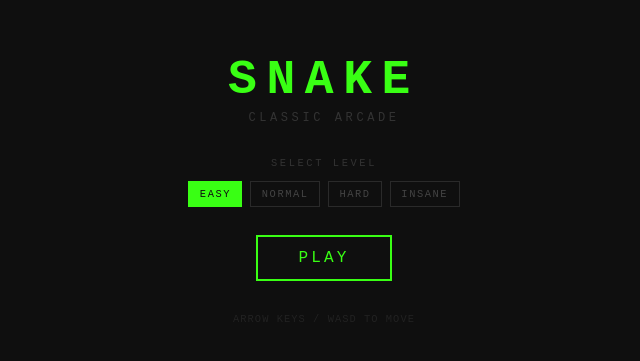
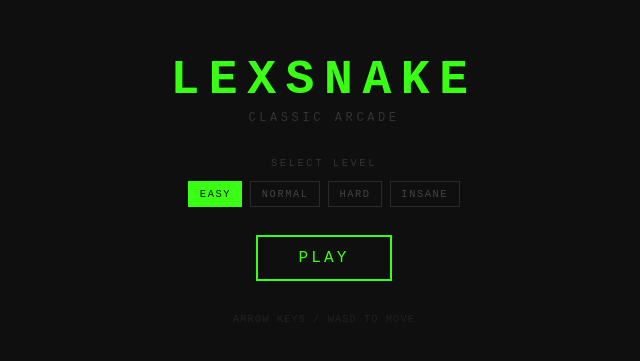
Before and after one commit to afriyielexis0-ui/snake-game, a React (Vite) app: page / in a window 1280 px wide. Shown: the part 211-572 px from the top of the page, without its empty margins (316-956 px from the left). Built offline with nearby package versions, Linux system fonts and the light colour scheme.

Commit message:
sync from VoidCode

```diff
--- a/index.html
+++ b/index.html
@@ -3,7 +3,7 @@
   <head>
     <meta charset="UTF-8" />
     <meta name="viewport" content="width=device-width, initial-scale=1.0" />
-    <title>Snake</title>
+    <title>LexSnake</title>
     <style>* { margin: 0; padding: 0; box-sizing: border-box; }</style>
   </head>
   <body>
--- a/package.json
+++ b/package.json
@@ -1,5 +1,5 @@
 {
-  "name": "snake-game",
+  "name": "lexsnake",
   "version": "1.0.0",
   "private": true,
   "scripts": {
--- a/src/Game.tsx
+++ b/src/Game.tsx
@@ -29,7 +29,7 @@ export default function Game({ onGameOver, levelIdx }: GameProps) {
         display: "flex", justifyContent: "space-between", alignItems: "center",
         width: cols * CELL, color: "#555", fontSize: "0.75rem", letterSpacing: "0.15em"
       }}>
-        <span>SNAKE</span>
+        <span>LEXSNAKE</span>
         <div style={{ display: "flex", gap: "1.5rem", alignItems: "center" }}>
           {slowed && (
             <span style={{ color: "#ff9900", fontSize: "0.65rem", letterSpacing: "0.15em", animation: "blink 0.6s step-end infinite" }}>
--- a/src/Menu.tsx
+++ b/src/Menu.tsx
@@ -21,7 +21,7 @@ export default function Menu({ lastScore, lastTime, isGameOver, onPlay }: MenuPr
   return (
     <div style={{ textAlign: "center", color: "#e0e0e0", minWidth: 280 }}>
       <h1 style={{ fontSize: "3rem", color: "#39ff14", letterSpacing: "0.2em", marginBottom: "0.25rem" }}>
-        SNAKE
+        LEXSNAKE
       </h1>
       <p style={{ color: "#333", fontSize: "0.75rem", letterSpacing: "0.3em", marginBottom: "2rem" }}>
         CLASSIC ARCADE
```
